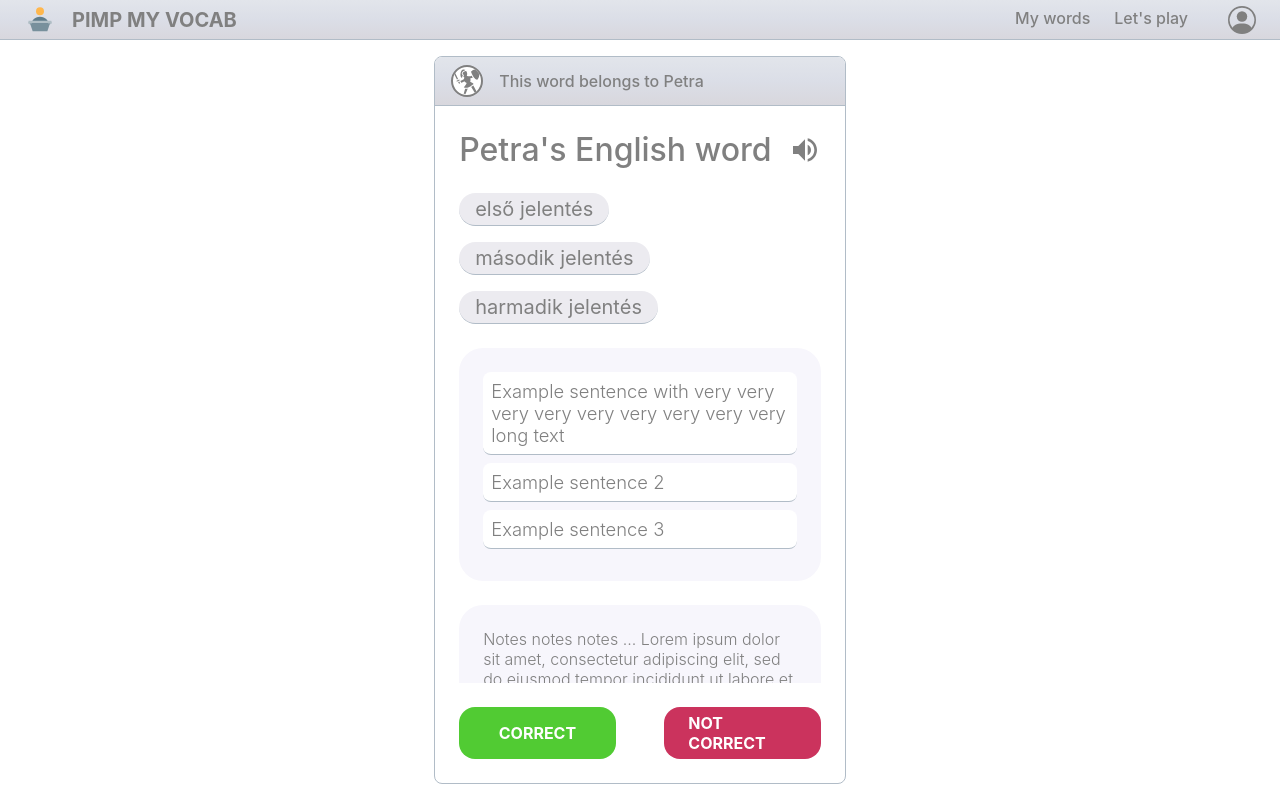
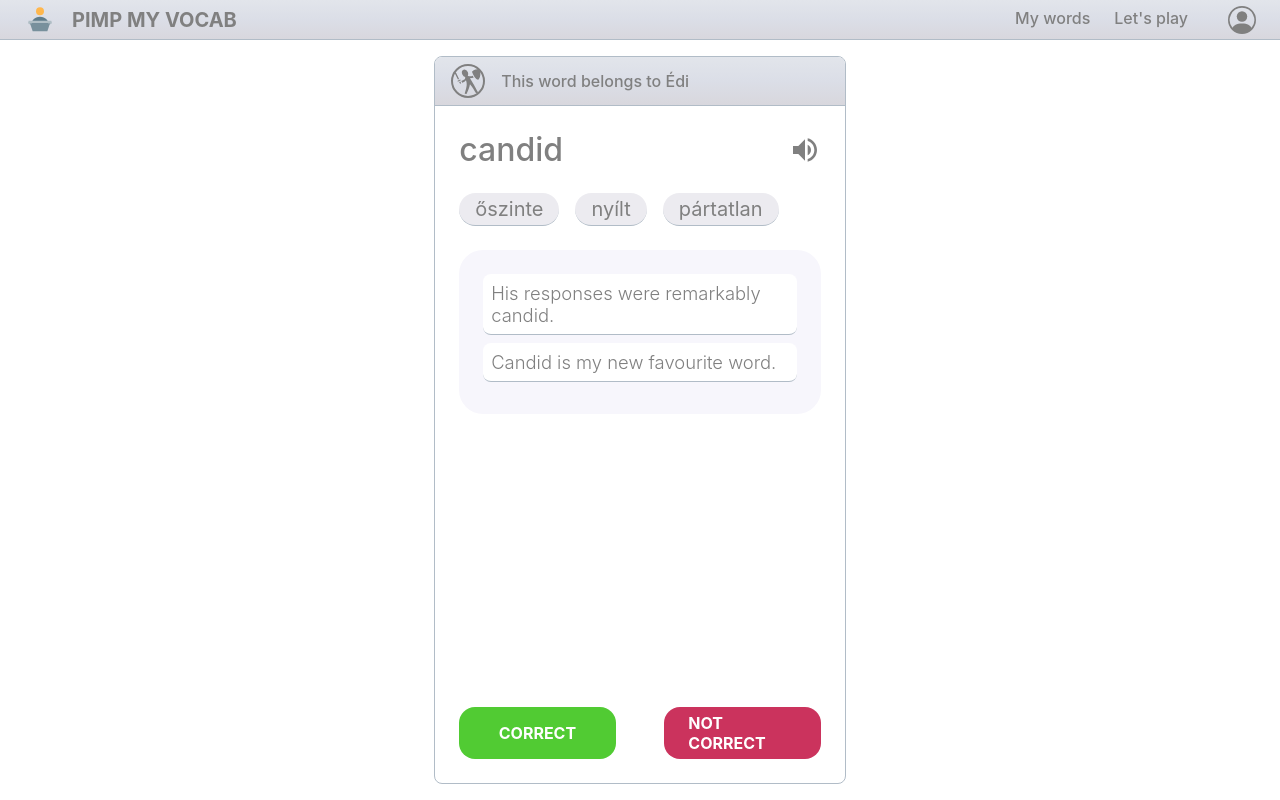
Before and after one commit to Crepkey/pmv_frond_end, a React (Create React App) app: page / in a window 1280 px wide. Built offline with nearby package versions, Linux system fonts and the light colour scheme.

Commit message:
Removed hardcoded data from PlayingCard: used state, interfaces and some functions instead

```diff
--- a/src/components/PlayingCard.tsx
+++ b/src/components/PlayingCard.tsx
@@ -1,10 +1,12 @@
-import React from "react";
+import React, { useEffect, useState } from "react";
 
 /* Styles */
 import styled from "styled-components";
 import { colors } from "./colors";
 import { MdVolumeUp } from "react-icons/md";
-import { GiSwordwoman } from "react-icons/gi";
+import { GiSwordwoman, GiSwordman } from "react-icons/gi";
+
+import { data_2 as data, Owner, Word } from "../dummyData/playingCard";
 
 const Card = styled.div`
 	border: 1px solid ${colors.border};
@@ -148,17 +150,36 @@ const RejectButton = styled.div`
 	}
 `;
 
+const HeaderIcon = styled.div`
+	border: 2px gray solid;
+	width: 30px;
+	height: 30px;
+	display: flex;
+	justify-content: center;
+	align-items: center;
+	border-radius: 30px;
+	margin-right: 16px;
+`;
+
 export default function PlayingCard() {
+	const [owner, setOwner] = useState<Owner | null>(null);
+	const [word, setWord] = useState<Word | null>(null);
+
+	useEffect(() => {
+		setOwner(data.owner);
+		setWord(data.word);
+	}, []);
+
 	return (
 		<Card>
 			<CardHeader>
-				<GiSwordwoman size={28} style={{ border: "2px gray solid", borderRadius: 100, background: "white", marginRight: "16px" }} />
-				This word belongs to Petra
+				<HeaderIcon>{owner?.sex === "male" ? <GiSwordman size={28} /> : <GiSwordwoman size={28} />}</HeaderIcon>
+				This word belongs to {owner?.name}
 			</CardHeader>
 
 			<CardBody>
 				<Title>
-					Petra's English word
+					{word?.english}
 					<Icon>
 						<MdVolumeUp />
 					</Icon>
@@ -166,21 +187,16 @@ export default function PlayingCard() {
 
 				<ScrollContainer>
 					<TagContainer>
-						<Tag>első jelentés</Tag>
-						<Tag>második jelentés</Tag>
-						<Tag>harmadik jelentés</Tag>
+						{word?.hungarian.map((meaning: string, i: number) => (
+							<Tag key={i}>{meaning}</Tag>
+						))}
 					</TagContainer>
 					<Block>
-						<SentenceCard>Example sentence with very very very very very very very very very long text</SentenceCard>
-						<SentenceCard>Example sentence 2</SentenceCard>
-						<SentenceCard>Example sentence 3</SentenceCard>
+						{word?.sentences.map((sentence: string, i: number) => (
+							<SentenceCard key={i}>{sentence}</SentenceCard>
+						))}
 					</Block>
-					<Block>
-						Notes notes notes ... Lorem ipsum dolor sit amet, consectetur adipiscing elit, sed do eiusmod tempor incididunt ut labore et
-						dolore magna aliqua. Ut enim ad minim veniam, quis nostrud exercitation ullamco laboris nisi ut aliquip ex ea commodo
-						consequat. Duis aute irure dolor in reprehenderit in voluptate velit esse cillum dolore eu fugiat nulla pariatur. Excepteur
-						sint occaecat cupidatat non proident, sunt in culpa qui officia deserunt mollit anim id est laborum.
-					</Block>
+					{word?.notes && <Block>{word?.notes}</Block>}
 				</ScrollContainer>
 
 				<ButtonContainer>
--- /dev/null
+++ b/src/dummyData/playingCard.ts
@@ -0,0 +1,41 @@
+export interface Owner {
+	name: string;
+	sex: "male" | "female";
+}
+
+export interface Word {
+	english: string;
+	hungarian: string[];
+	sentences: string[];
+	notes?: string;
+}
+
+interface Data {
+	owner: Owner;
+	word: Word;
+}
+
+export const data: Data = {
+	owner: {
+		name: "Petra",
+		sex: "female",
+	},
+	word: {
+		english: "ditch",
+		hungarian: ["árok", "csatorna", "körülárkol"],
+		sentences: ["Why do you have a ditch in front of your house?"],
+		notes: "I dont have notes here",
+	},
+};
+
+export const data_2: Data = {
+	owner: {
+		name: "Édi",
+		sex: "male",
+	},
+	word: {
+		english: "candid",
+		hungarian: ["őszinte", "nyílt", "pártatlan"],
+		sentences: ["His responses were remarkably candid.", "Candid is my new favourite word."],
+	},
+};
```
